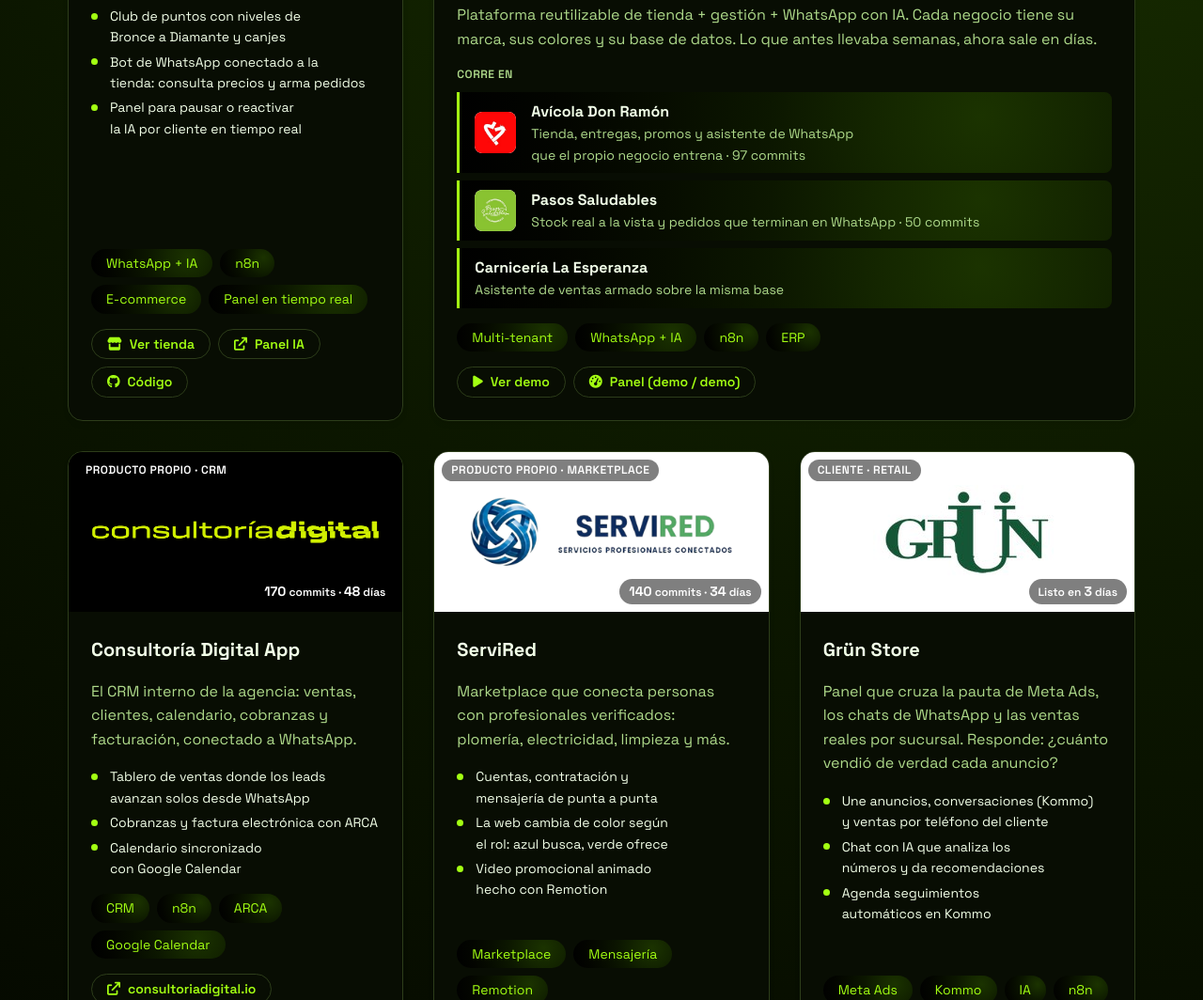
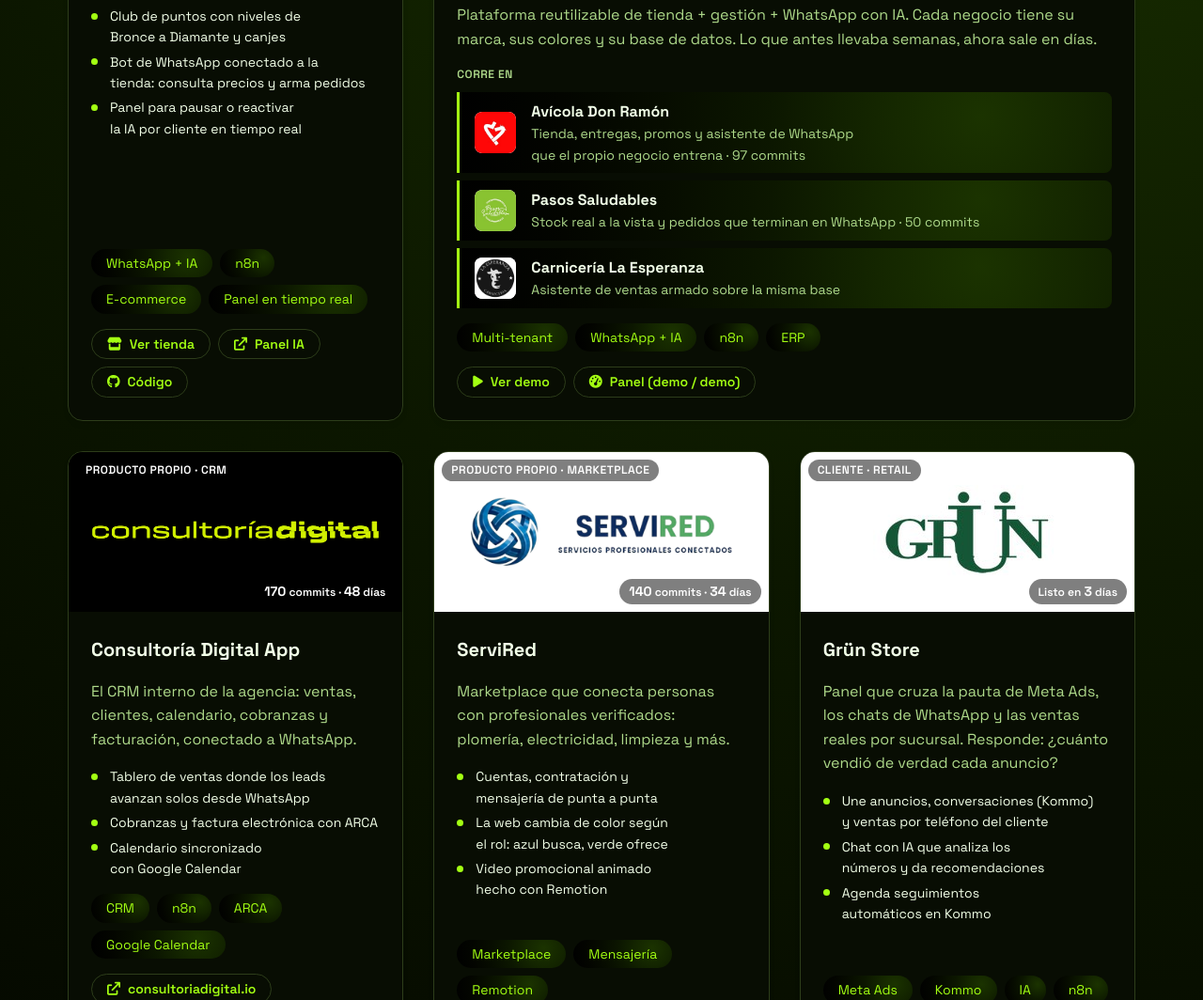
Before and after one commit to NikyMen/Portafolio, a website: page index.html in a window 1280 px wide. Shown: the part 4365-5429 px from the top of the page at 94% size. Drawn offline with nearby package versions, Linux system fonts and the light colour scheme.

Commit message:
Portfolio: logo de Carnicería La Esperanza y nuevo link de Novatek
Co-Authored-By: Claude Sonnet 5.5 <noreply@anthropic.com>

```diff
--- a/index.html
+++ b/index.html
@@ -454,7 +454,8 @@
                                     <strong>Pasos Saludables</strong>
                                     <span>Stock real a la vista y pedidos que terminan en WhatsApp · 50 commits</span>
                                 </div>
-                                <div class="work-family-item">
+                                <div class="work-family-item has-logo">
+                                    <img class="work-family-logo" src="images/logos/carniceria-la-esperanza.png" alt="Logo de Carnicería La Esperanza" loading="lazy">
                                     <strong>Carnicería La Esperanza</strong>
                                     <span>Asistente de ventas armado sobre la misma base</span>
                                 </div>
@@ -738,7 +739,7 @@
                                 <span>E-commerce</span><span>React</span><span>Node.js</span>
                             </div>
                             <div class="work-links">
-                                <a href="https://navatek.vercel.app/" target="_blank" rel="noopener"><i class="fas fa-arrow-up-right-from-square"></i> Ver tienda</a>
+                                <a href="https://novatekargentina.com.ar/" target="_blank" rel="noopener"><i class="fas fa-arrow-up-right-from-square"></i> Ver tienda</a>
                                 <a href="https://github.com/NikyMen/navatek" target="_blank" rel="noopener"><i class="fab fa-github"></i> Código</a>
                             </div>
                         </div>
```
Also changed, not shown: images/logos/carniceria-la-esperanza.png (added).
